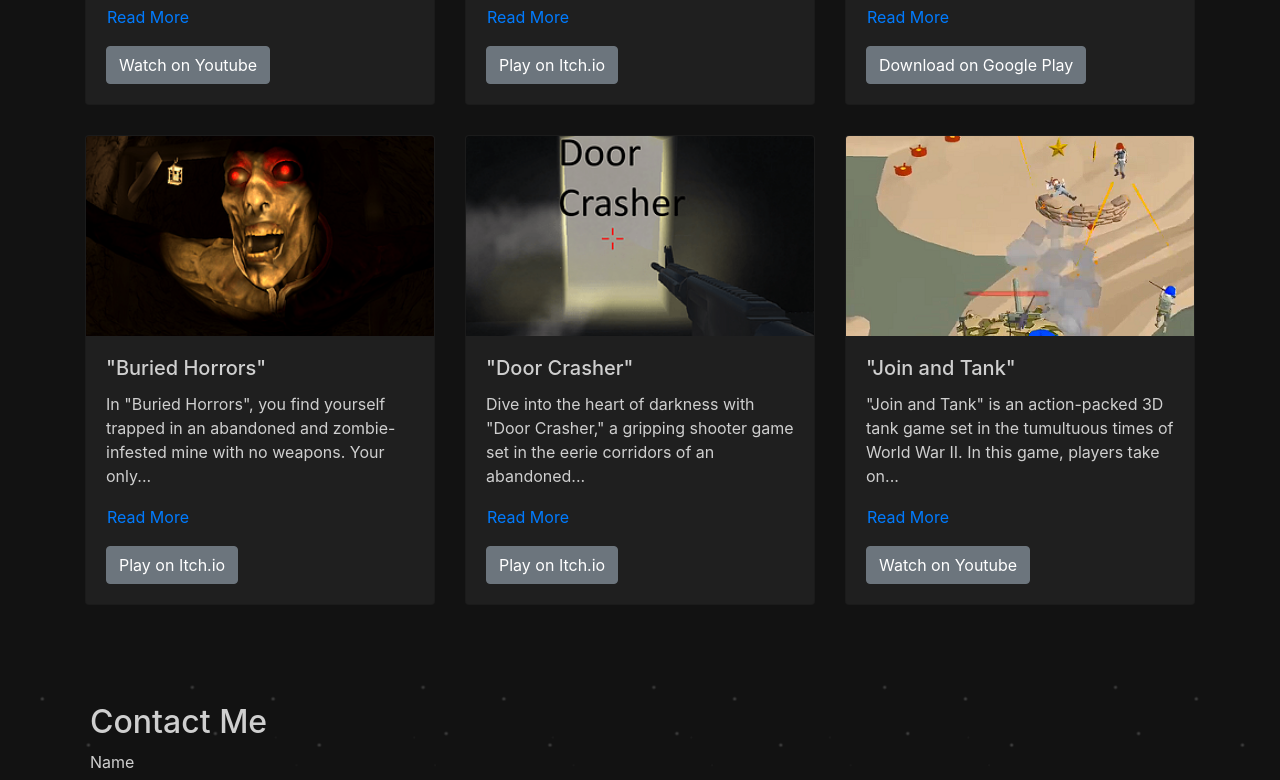
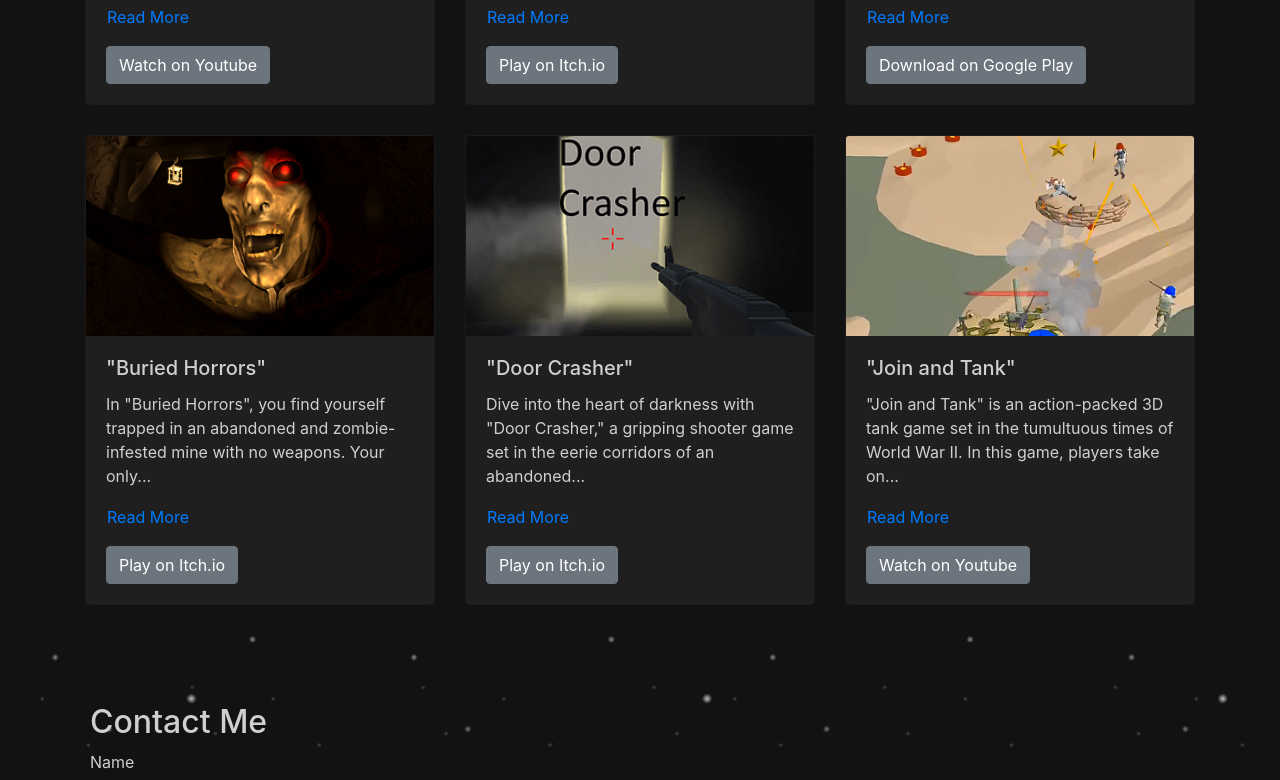
Before and after one commit to bobkomcan/bobkomcan.github.io, a plain HTML site: page index.html in a window 1280 px wide. Shown: the part 2040-2820 px from the top of the page. Drawn offline with nearby package versions, Linux system fonts and the light colour scheme.

Commit message:
Update style.css

```diff
--- a/CSS/style.css
+++ b/CSS/style.css
@@ -148,8 +148,8 @@ html {
   left: 0;
   right: 0;
 
-  background-size: contain;
-  background-attachment: fixed;
+  /* background-size: contain; */
+  /* background-attachment: fixed; */
 }
 
 #contact {
@@ -160,6 +160,7 @@ html {
 }
 
 .stars {
+  will-change: transform, opacity;
   background-image: radial-gradient(
       2px 2px at 20px 30px,
       #eee,
@@ -174,6 +175,7 @@ html {
   background-size: 200px 200px;
   animation: zoom 5s infinite;
   opacity: 0;
+  transform: translateZ(0);
 }
 
 .stars:nth-child(1) {
```
